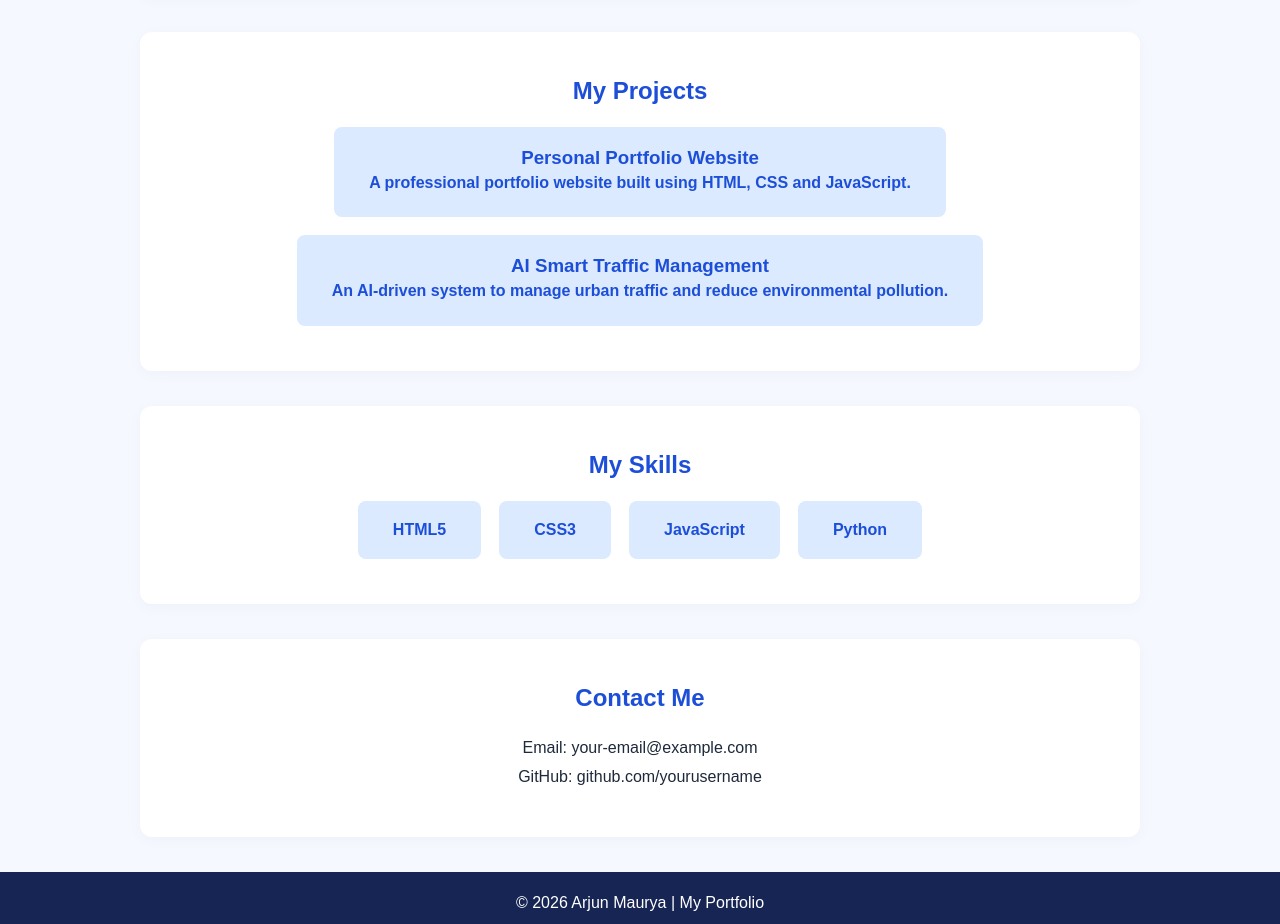
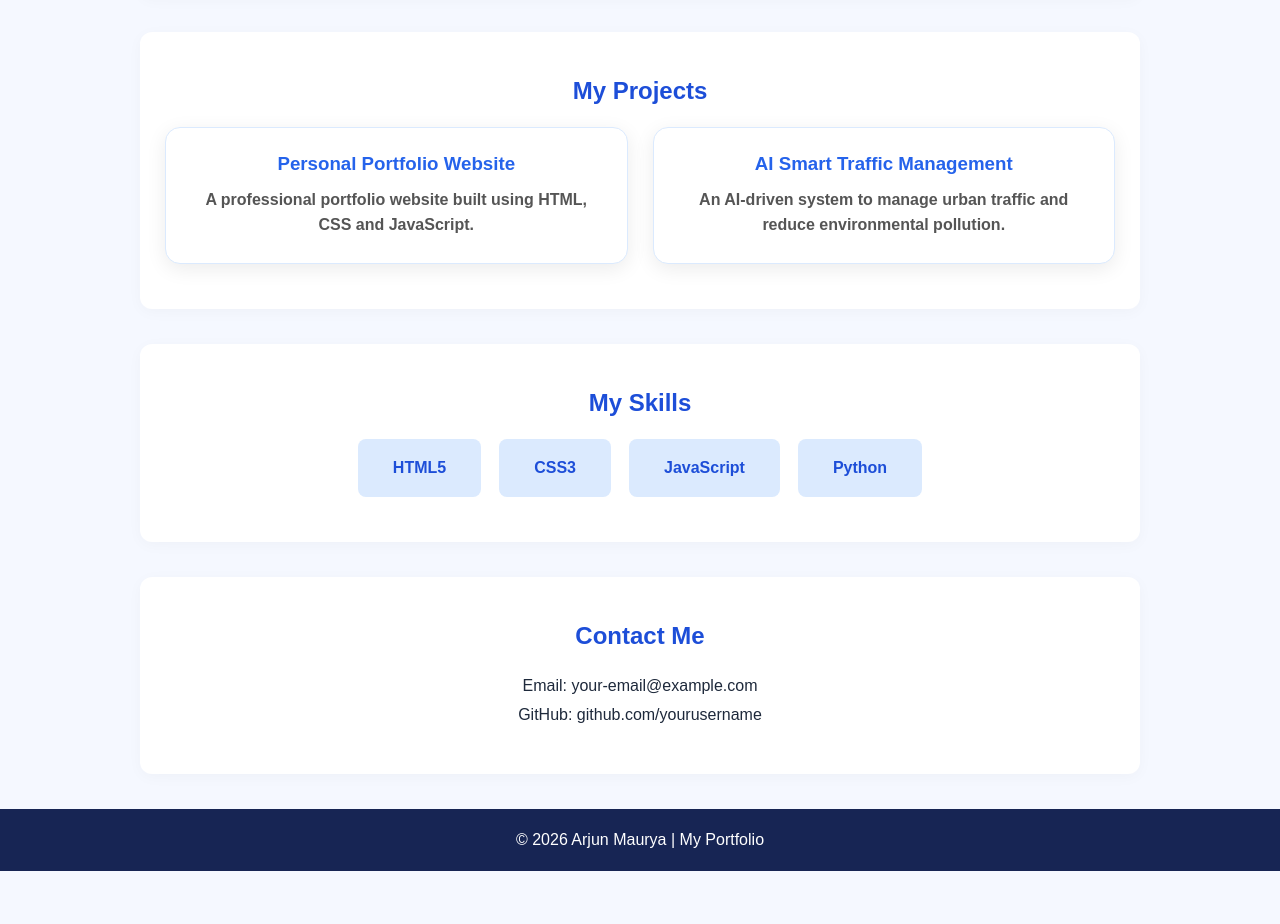
Before and after one commit to arjunmaurya5101-sudo/My-Portfolio, a plain HTML site: page index.html in a window 1280 px wide. Shown: the part 784-1708 px from the top of the page. After the commit the page ends 1655 px from the top, so only its background shows below. Drawn offline with Linux system fonts and the light colour scheme.

Commit message:
Update style.css

```diff
--- a/style.css
+++ b/style.css
@@ -121,7 +121,37 @@ body {
     border-radius: 8px;
     font-weight: bold;
 }
+/* Professional Projects Design */
 
+#projects .skills {
+    display: grid;
+    grid-template-columns: repeat(auto-fit, minmax(250px, 1fr));
+    gap: 25px;
+}
+
+#projects .skill-card {
+    background: #ffffff;
+    padding: 25px;
+    border-radius: 15px;
+    border: 1px solid #dbeafe;
+    box-shadow: 0 5px 20px rgba(0, 0, 0, 0.08);
+    transition: 0.3s ease;
+}
+
+#projects .skill-card:hover {
+    transform: translateY(-8px);
+    box-shadow: 0 12px 25px rgba(37, 99, 235, 0.18);
+}
+
+#projects .skill-card h3 {
+    color: #2563eb;
+    margin-bottom: 12px;
+}
+
+#projects .skill-card p {
+    color: #555;
+    line-height: 1.6;
+}
 footer {
     text-align: center;
     background: #172554;
```
